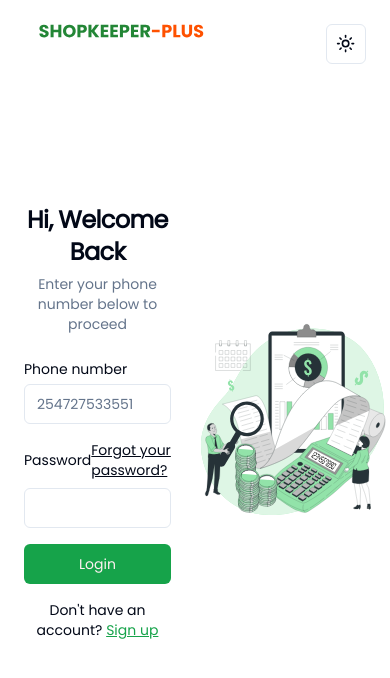
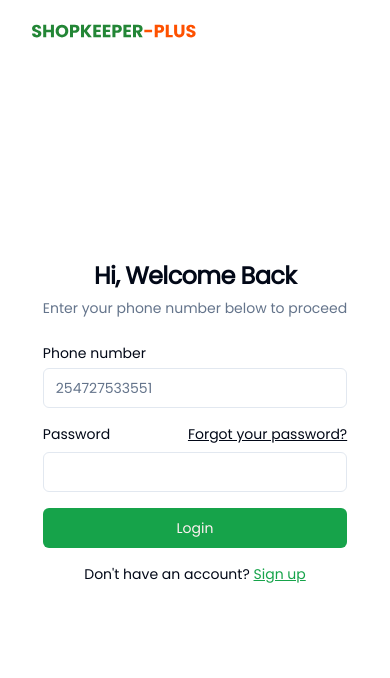
Before and after one commit to KennedyOdhiambo/ShopKeeper-Plus, a Next.js app: page / in a window 390 px wide. Shown: the top 678 px of the page. Built offline with nearby package versions, Linux system fonts and the light colour scheme.

Commit message:
improve login page responsiveness

```diff
--- a/src/app/_features/authentication/LoginCarousel.tsx
+++ b/src/app/_features/authentication/LoginCarousel.tsx
@@ -21,7 +21,7 @@ export default function LoginCarousel() {
          <CarouselContent>
             {icons.map((icon, i) => (
                <CarouselItem key={i}>
-                  <Image src={icon} alt={`login slider`} className=" w-full" />
+                  <Image src={icon} alt={`login slider`} className="" priority />
                </CarouselItem>
             ))}
          </CarouselContent>
--- a/src/app/layout.tsx
+++ b/src/app/layout.tsx
@@ -13,7 +13,7 @@ export default function RootLayout({
    children: React.ReactNode
 }>) {
    return (
-      <html lang="en">
+      <html lang="en" suppressHydrationWarning>
          <body className={poppins.className}>
             <ThemeProvider
                attribute="class"
--- a/src/app/page.tsx
+++ b/src/app/page.tsx
@@ -6,13 +6,13 @@ import { ModeToggle } from "@/components/ModeToggle"
 
 export default function Login() {
    return (
-      <main className="min-h-screen min-w-screen grid grid-cols-2">
+      <main className="min-h-screen min-w-screen grid md:grid-cols-2">
          <div className=" relative flex items-center">
-            <Image src={logo} alt="logo" className="absolute top-6 h-3.5 left-6" />
+            <Image src={logo} alt="logo" className="absolute top-6 ms-2 h-3.5 w-auto left-6" />
             <LoginCard />
          </div>
 
-         <div className="relative flex items-center">
+         <div className="hidden relative md:flex items-center">
             <div className="absolute top-6 right-6">
                <ModeToggle />
             </div>
```
